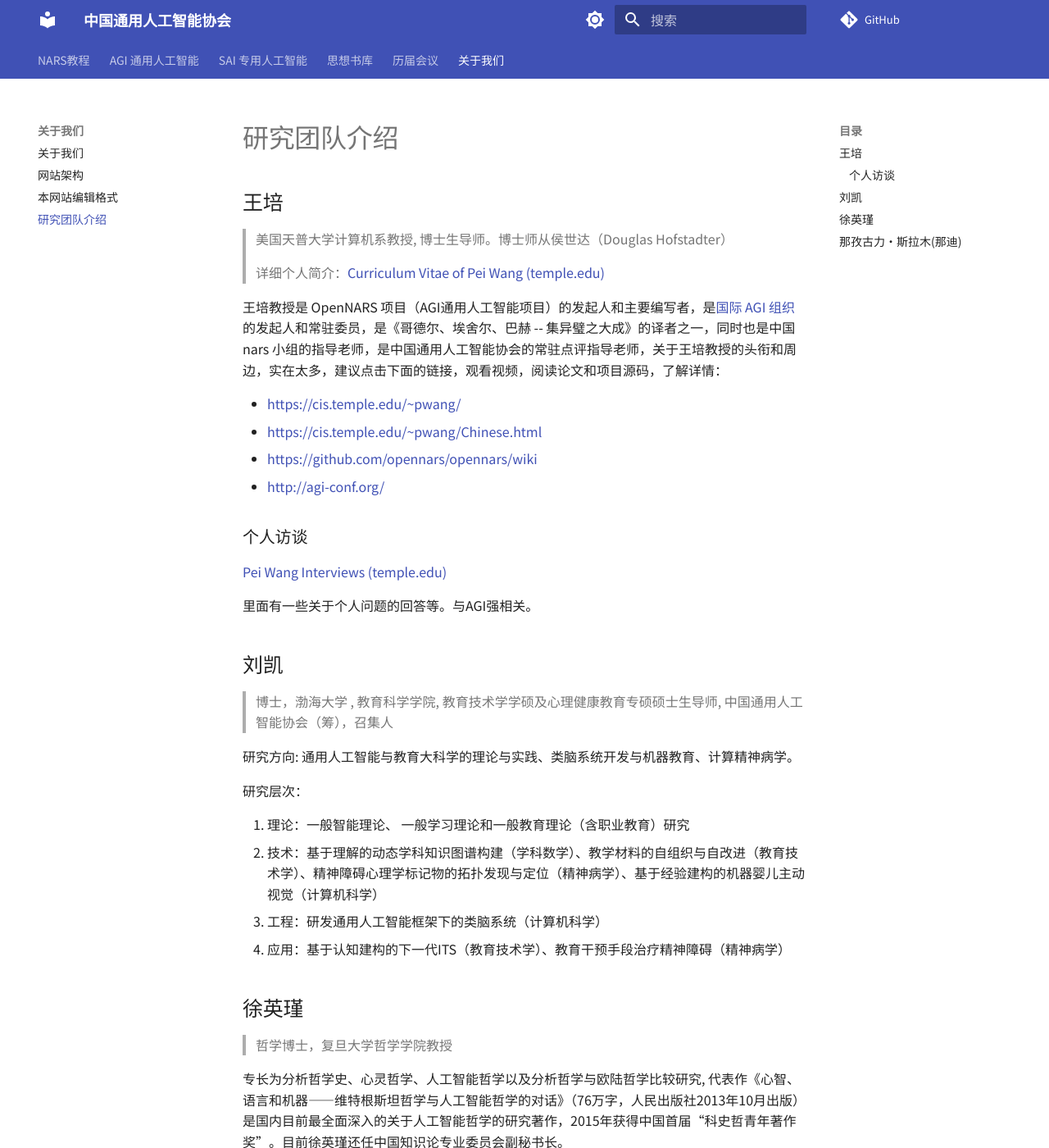
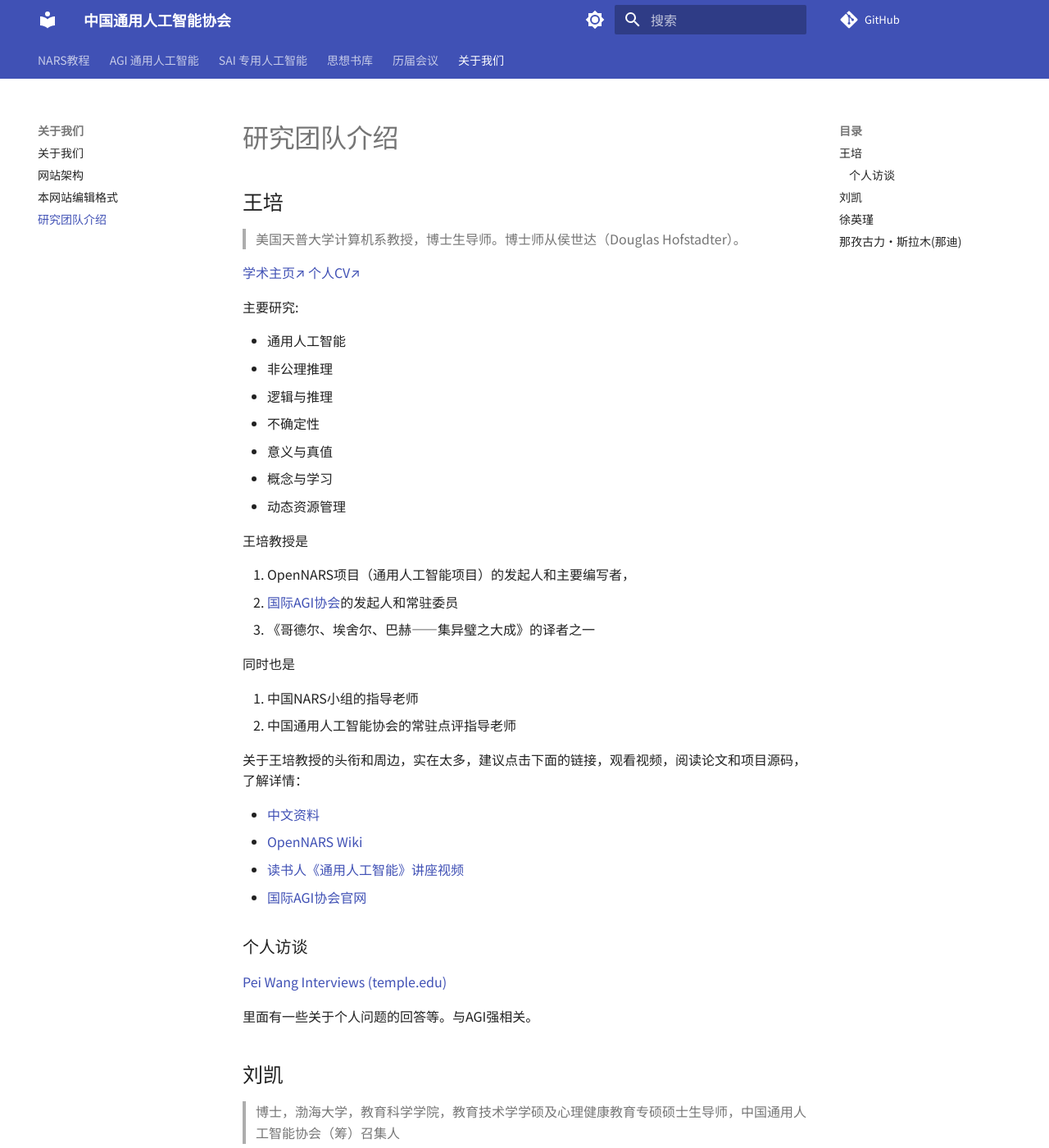
Before and after one commit to Hailaylin/agi-society-cn, an MkDocs documentation site: the page built from docs/about/team.md, in a window 1280 px wide and 1400 px high. Shown: the whole window at 82% size. Built offline with MkDocs 1.6.1 and Material for MkDocs 9.7.7, drawn with Linux system fonts in a browser that asks for light colours; comment, search, counter and statistics services are not loaded; some of the changed text lies outside the part shown.

Commit message:
refactor: :recycle: 团队介绍润色更新
从旧Wiki合并「王培」页面；为刘凯、王培、徐英瑾等增加外部链接，润色格式

```diff
--- a/docs/about/team.md
+++ b/docs/about/team.md
@@ -6,16 +6,39 @@ comments: true
 
 ## 王培
 
-> 美国天普大学计算机系教授, 博士生导师。博士师从侯世达（Douglas Hofstadter）
->
-> 详细个人简介：[Curriculum Vitae of Pei Wang (temple.edu)](https://cis.temple.edu/~pwang/PeiWangCV.html)
+> 美国天普大学计算机系教授，博士生导师。博士师从侯世达（Douglas Hofstadter）。
 
-王培教授是 OpenNARS 项目（AGI通用人工智能项目）的发起人和主要编写者，是[国际 AGI 组织](http://agi-conf.org/)  的发起人和常驻委员，是《哥德尔、埃舍尔、巴赫 -- 集异璧之大成》的译者之一，同时也是中国 nars 小组的指导老师，是中国通用人工智能协会的常驻点评指导老师，关于王培教授的头衔和周边，实在太多，建议点击下面的链接，观看视频，阅读论文和项目源码，了解详情：
+[学术主页↗](https://cis.temple.edu/~pwang/)
+[个人CV↗](https://cis.temple.edu/~pwang/PeiWangCV.html "Curriculum Vitae of Pei Wang (temple.edu)")
+<!-- [知网↗](https://chn.oversea.cnki.net/kcms/detail/knetsearch.aspx?sfield=au&skey=%E7%8E%8B%E5%9F%B9&code=000030813766&v=S9YHj3BEsKa5fwwTFPnTmqScyLd2I_AasnZGijQCwpKf4UHLVXsBbaUm89ugcmww) -->
 
-- <https://cis.temple.edu/~pwang/>
-- <https://cis.temple.edu/~pwang/Chinese.html>
-- <https://github.com/opennars/opennars/wiki>
-- <http://agi-conf.org/>
+主要研究:
+
+- 通用人工智能
+- 非公理推理
+- 逻辑与推理
+- 不确定性
+- 意义与真值
+- 概念与学习
+- 动态资源管理
+
+王培教授是
+
+1. OpenNARS项目（通用人工智能项目）的发起人和主要编写者，
+2. [国际AGI协会](http://agi-conf.org/)的发起人和常驻委员
+3. 《哥德尔、埃舍尔、巴赫——集异璧之大成》的译者之一
+
+同时也是
+
+1. 中国NARS小组的指导老师
+2. 中国通用人工智能协会的常驻点评指导老师
+
+关于王培教授的头衔和周边，实在太多，建议点击下面的链接，观看视频，阅读论文和项目源码，了解详情：
+
+- [中文资料](https://cis.temple.edu/~pwang/Chinese.html)
+- [OpenNARS Wiki](https://github.com/opennars/opennars/wiki)
+- [读书人《通用人工智能》讲座视频](http://www.dushuren123.com/dushuren/video/share.html?id=1679351024)
+- [国际AGI协会官网](http://agi-conf.org/)
 
 ### 个人访谈
 
@@ -25,26 +48,54 @@ comments: true
 
 ## 刘凯
 
-> 博士，渤海大学 , 教育科学学院, 教育技术学学硕及心理健康教育专硕硕士生导师,  中国通用人工智能协会（筹），召集人
+> 博士，渤海大学，教育科学学院，教育技术学学硕及心理健康教育专硕硕士生导师，中国通用人工智能协会（筹）召集人
 
-研究方向:  通用人工智能与教育大科学的理论与实践、类脑系统开发与机器教育、计算精神病学。
+[知乎↗](https://www.zhihu.com/people/wuyuezhidian)
+[Bilibili↗](https://space.bilibili.com/475410405)
+[优酷↗](https://www.youku.com/profile/index/?uid=UMjE3MDM1OTcy)
+<!-- [知网↗](https://chn.oversea.cnki.net/kcms/detail/knetsearch.aspx?sfield=au&skey=刘凯&code=000047659669;000047659669&v=y7vj98LMVg_UHxhubKBjMQQpbklWyJGk5a_8PeXYFeCYzWi5m1uTEUjjoX1xjAIIOeb1sc-Ug9eznEYpNQXXLA==) -->
+
+研究方向：通用人工智能与教育大科学的理论与实践、类脑系统开发与机器教育、计算精神病学。
 
 研究层次：
 
-1. 理论：一般智能理论、 一般学习理论和一般教育理论（含职业教育）研究
-2. 技术：基于理解的动态学科知识图谱构建（学科数学）、教学材料的自组织与自改进（教育技术学）、精神障碍心理学标记物的拓扑发现与定位（精神病学）、基于经验建构的机器婴儿主动视觉（计算机科学）
-3. 工程：研发通用人工智能框架下的类脑系统（计算机科学）
-4. 应用：基于认知建构的下一代ITS（教育技术学）、教育干预手段治疗精神障碍（精神病学）
+1. 理论
+    1. 一般智能理论
+    2. 一般学习理论
+    3. 一般教育理论（含职业教育）研究
+2. 技术
+    1. 基于理解的动态学科知识图谱构建（学科数学）
+    2. 教学材料的自组织与自改进（教育技术学）
+    3. 精神障碍心理学标记物的拓扑发现与定位（精神病学）
+    4. 基于经验建构的机器婴儿主动视觉（计算机科学）
+3. 工程
+    1. 研发通用人工智能框架下的类脑系统（计算机科学）
+4. 应用
+    1. 基于认知建构的下一代ITS（教育技术学）
+    2. 教育干预手段治疗精神障碍（精神病学）
 
 ## 徐英瑾
 
 > 哲学博士，复旦大学哲学学院教授
 
-专长为分析哲学史、心灵哲学、人工智能哲学以及分析哲学与欧陆哲学比较研究, 代表作《心智、语言和机器——维特根斯坦哲学与人工智能哲学的对话》（76万字，人民出版社2013年10月出版）是国内目前最全面深入的关于人工智能哲学的研究著作，2015年获得中国首届“科史哲青年著作奖”。目前徐英瑾还任中国知识论专业委员会副秘书长。
+[百度百科↗](https://baike.baidu.com/item/%E5%BE%90%E8%8B%B1%E7%91%BE/1778275)
+[Bilibili↗](https://space.bilibili.com/1030)
+<!-- [知网↗](https://chn.oversea.cnki.net/kcms/detail/knetsearch.aspx?sfield=au&skey=%E5%BE%90%E8%8B%B1%E7%91%BE&code=000036949310&v=f5P6chuNTza-7Rk3TFVHPGmsJDI8Q8tRORf9XlH8k8njXtviqPM535RNdHPUPx1o) -->
+
+专长为分析哲学史、心灵哲学、人工智能哲学以及分析哲学与欧陆哲学比较研究。
+
+著有《人工智能哲学十五讲》。
+
+代表作《心智、语言和机器——维特根斯坦哲学与人工智能哲学的对话》（76万字，人民出版社2013年10月出版）
+
+- 是国内目前最全面深入的关于人工智能哲学的研究著作
+- 2015年获得中国首届“科史哲青年著作奖”。
+
+目前徐英瑾还任中国知识论专业委员会副秘书长。
 
 ## 那孜古力·斯拉木(那迪)
 
-> 博士，西北民族大学 ，中国民族信息技术研究院 ，计算机技术、人工智能、大数据方向的硕士研究生导师
+> 博士，西北民族大学，中国民族信息技术研究院，计算机技术、人工智能、大数据方向的硕士研究生导师
 
 研究方向: 主要研究领域为智能决策、数据科学、以及通用人工智能理论与技术。
 
```
